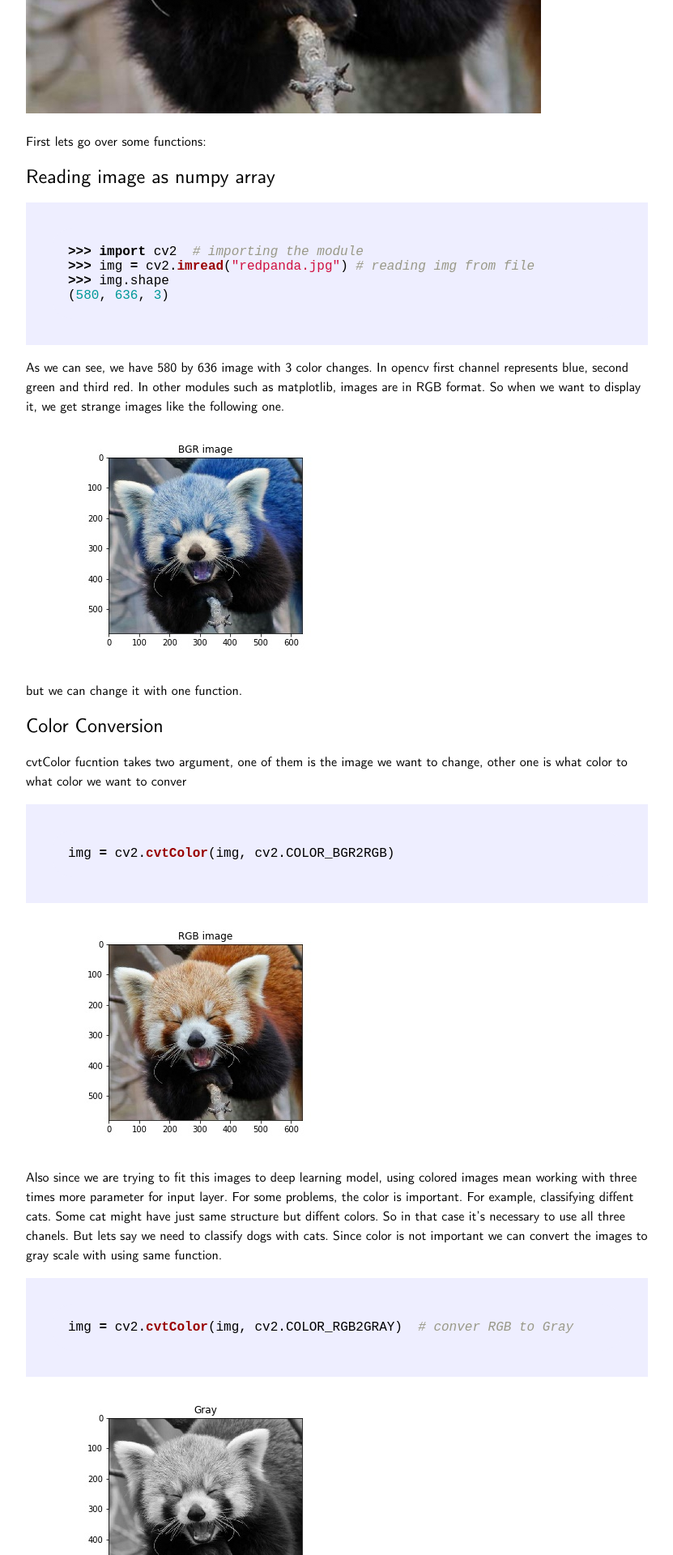
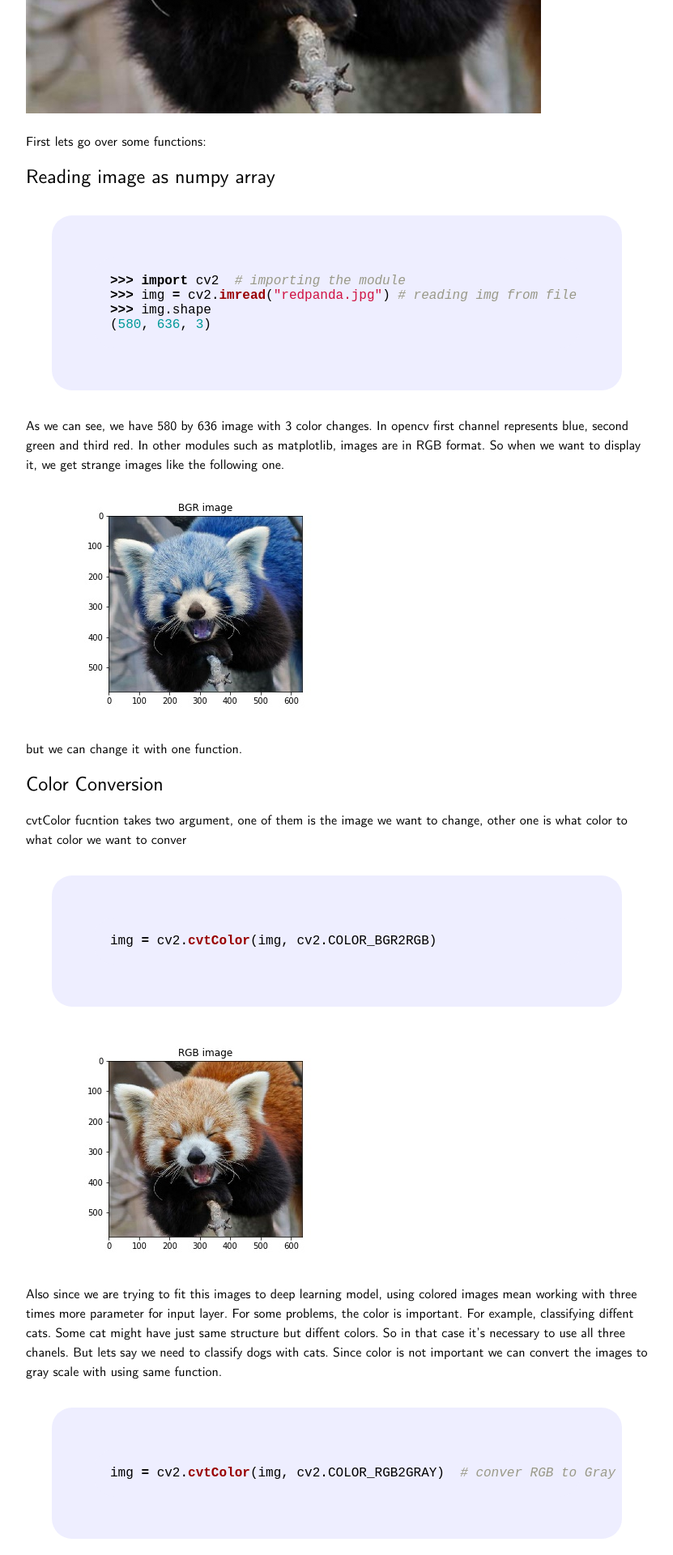
Before and after one commit to AhmetHamzaEmra/ahmethamzaemra.github.io, a Jekyll site: the page built from _posts/2017-12-8-Data Augmentation for Computer Vision.md, in a window 1280 px wide. Shown: the part 1271-3191 px from the top of the page at 81% size, without its empty margins (224-1055 px from the left). Built offline with Jekyll 4.4.1, drawn with Linux system fonts in a browser that asks for light colours; nearby versions of some CDN libraries.

Commit message:
adsdadsdsa

```diff
--- a/_sass/base/_global.scss
+++ b/_sass/base/_global.scss
@@ -77,8 +77,11 @@ code,
 kbd,
 pre,
 samp {
-  margin: 1em 0;
   background-color: #eef;
+  margin: 2em;
+  display: block;
+  padding: 20px;
+  border-radius: 25px;
 }
 code,
 language-python highlighter-rouge
```
